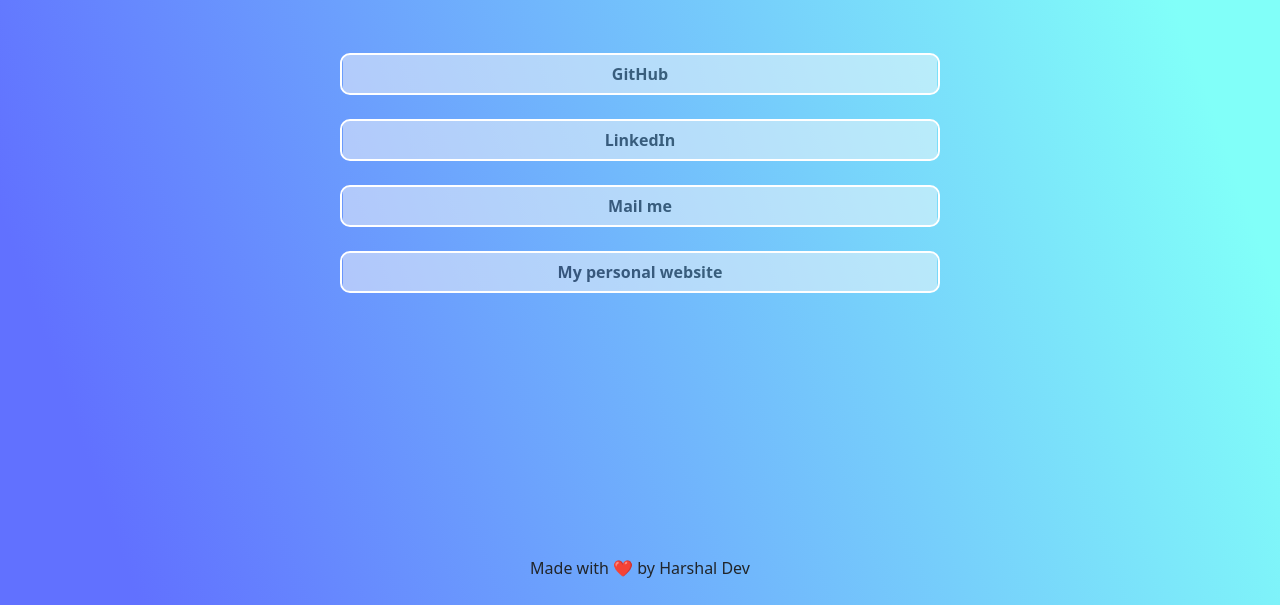
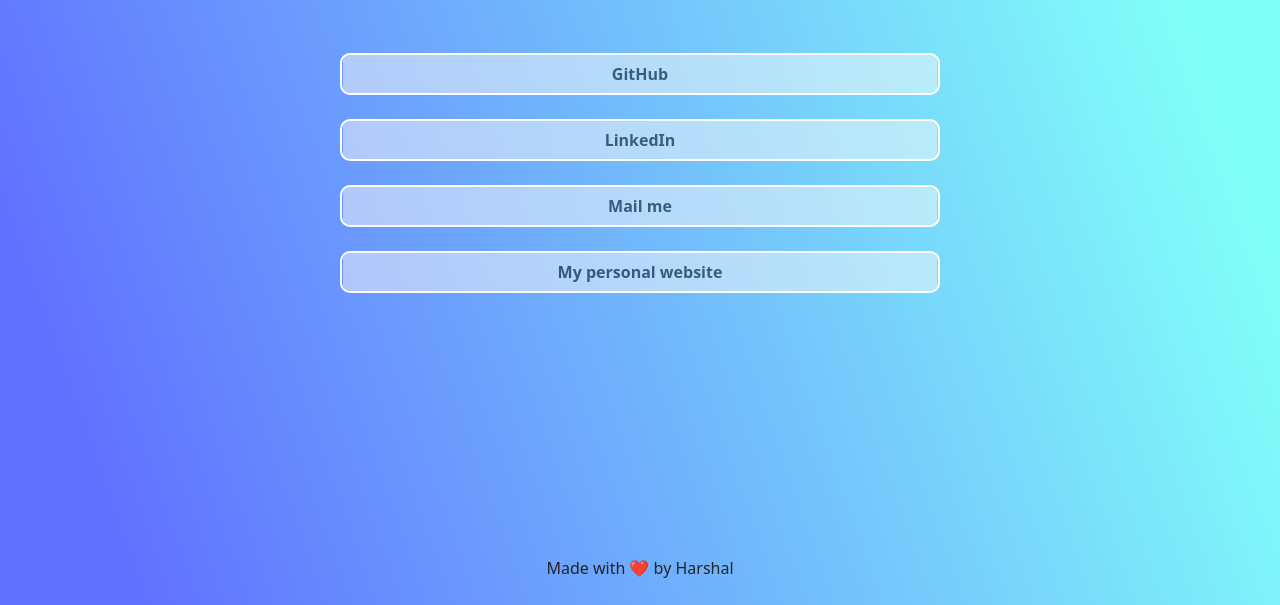
Before and after one commit to Harshal2502/Harshal-Dev, a plain HTML site: page index.html in a window 1280 px wide. Shown: the part 195-800 px from the top of the page. Drawn offline with nearby package versions, Linux system fonts and the light colour scheme.

Commit message:
Update index.html

```diff
--- a/index.html
+++ b/index.html
@@ -48,7 +48,7 @@
     </div>
 
     <div class="footer">
-            Made with ❤️ by Harshal Dev
+            Made with ❤️ by Harshal
         </div>
 
 </body>
```
